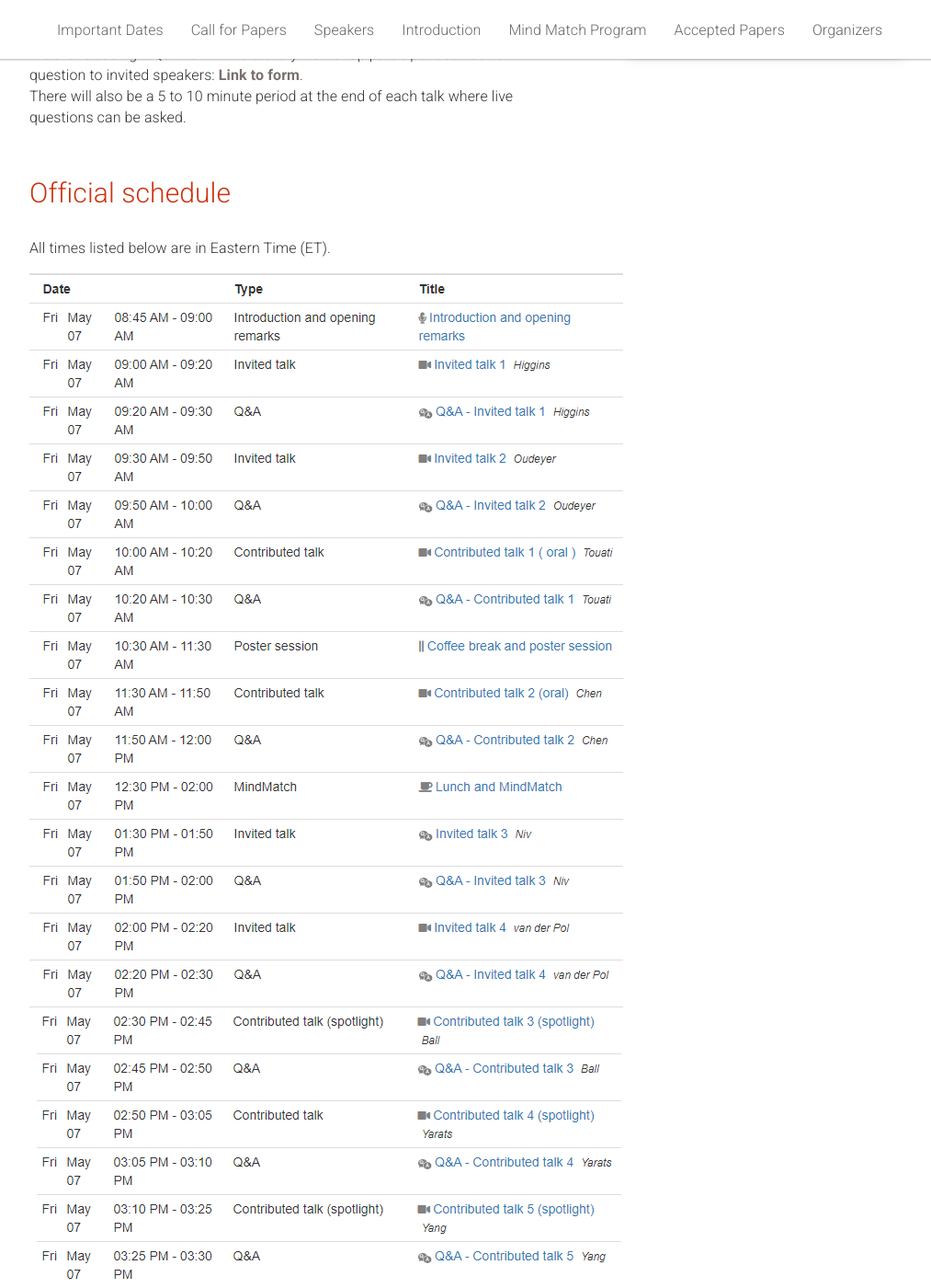
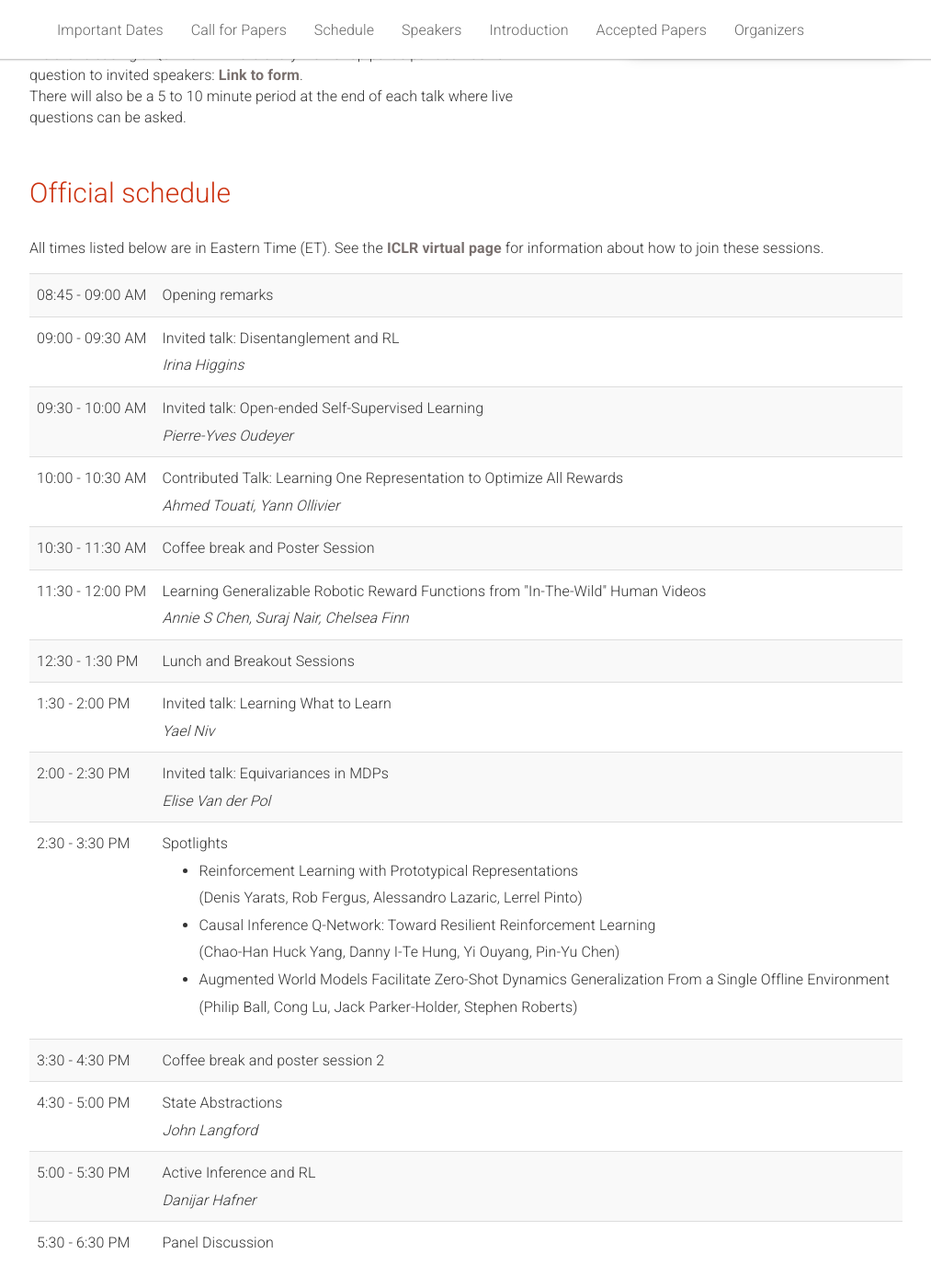
Before and after one commit to sslrlworkshop/sslrlworkshop.github.io, a Jekyll site: the page built from _pages/home.md, in a window 1280 px wide and 1400 px high, scrolled down 476 px. Shown: the whole window at 92% size, without its empty margins (133-1146 px from the left). Built offline with Jekyll 4.4.1, drawn with Linux system fonts in a browser that asks for light colours; some of the changed text lies outside the part shown.

Commit message:
Add HTML schedule

```diff
--- a/_includes/header.html
+++ b/_includes/header.html
@@ -15,11 +15,11 @@
       <ul class="nav navbar-nav">
         <li><a href="#dates">Important Dates</a></li>
         <li><a href="#cfp">Call for Papers </a></li>
-        <!--li><a href="#schedule">Schedule</a></li-->
+        <li><a href="#schedule">Schedule</a></li>
         <li><a href="#speakers">Speakers</a></li>
         <!--li><a href="#accepted">Accepted Papers</a></li-->
         <li><a href="#intro">Introduction</a></li>
-        <li><a href="#mindmatch">Mind Match Program</a></li>
+        <!--<li><a href="#mindmatch">Mind Match Program</a></li>-->
         <li><a href="#accepted">Accepted Papers</a></li>
         <li><a href="#organizers">Organizers</a></li>
         <!-- <li><a href="#sponsors">Sponsors</a></li> -->
--- a/_pages/home.md
+++ b/_pages/home.md
@@ -41,26 +41,123 @@ acknowledgements: ""
 
 </div>
 
-<div class="row" id="cfp">
+<div class="row" id="schedule">
   <div class="col-xs-12">
     <h2>Official schedule</h2>
     <br/>
-    <p> All times listed below are in Eastern Time (ET). </p>
+    <p> All times listed below are in Eastern Time (ET). See the <a href="https://iclr.cc/virtual/2021/workshop/2126"> ICLR virtual page </a> for information about how to join these sessions. </p>
   </div>
 </div>
 
 <div class="row">
   <div class="col-xs-12">
-    <img src="{{ "/static/img/official_SSL_RL_schedule.png" | prepend:site.baseurl }}">
-
+    <table class="table table-striped">
+      <tbody>
+        <tr>
+          <td>08:45 - 09:00 AM</td>
+          <td>
+            Opening remarks
+          </td>
+        </tr>
+        <tr>
+          <td>09:00 - 09:30 AM</td>
+          <td>
+            Invited talk: Disentanglement and RL <br/>
+            <i> Irina Higgins </i>
+          </td>
+        </tr>
+        <tr>
+          <td>09:30 - 10:00 AM</td>
+          <td>
+            Invited talk: Open-ended Self-Supervised Learning <br/>
+            <i> Pierre-Yves Oudeyer </i>
+          </td>
+        </tr>
+        <tr>
+          <td>10:00 - 10:30 AM</td>
+          <td>
+            Contributed Talk: Learning One Representation to Optimize All Rewards <br/>
+            <i> Ahmed Touati, Yann Ollivier </i>
+          </td>
+        </tr>
+        <tr>
+          <td>10:30 - 11:30 AM</td>
+          <td>
+            Coffee break and Poster Session
+          </td>
+        </tr>
+        <tr>
+          <td>11:30 - 12:00 PM</td>
+          <td>
+            Learning Generalizable Robotic Reward Functions from "In-The-Wild" Human Videos <br/>
+            <i> Annie S Chen, Suraj Nair, Chelsea Finn </i>
+          </td>
+        </tr>
+        <tr>
+          <td>12:30 - 1:30 PM</td>
+          <td>
+            Lunch and Breakout Sessions
+          </td>
+        </tr>
+        <tr>
+          <td>1:30 - 2:00 PM</td>
+          <td>
+            Invited talk: Learning What to Learn <br/>
+            <i> Yael Niv </i>
+          </td>
+        </tr>
+        <tr>
+          <td>2:00 - 2:30 PM</td>
+          <td>
+            Invited talk: Equivariances in MDPs <br/>
+            <i> Elise Van der Pol </i>
+          </td>
+        </tr>
+        <tr>
+          <td>2:30 - 3:30 PM</td>
+          <td>
+            Spotlights
+            <ul>
+            <li>Reinforcement Learning with Prototypical Representations<br>
+            (Denis Yarats, Rob Fergus, Alessandro Lazaric, Lerrel Pinto)</li>
+            <li>Causal Inference Q-Network: Toward Resilient Reinforcement Learning<br>
+            (Chao-Han Huck Yang, Danny I-Te Hung, Yi Ouyang, Pin-Yu Chen)
+            </li>
+            <li>Augmented World Models Facilitate Zero-Shot Dynamics Generalization From a Single Offline Environment<br>
+            (Philip Ball, Cong Lu, Jack Parker-Holder, Stephen Roberts)
+            </li>
+            </ul>
+          </td>
+        </tr>
+        <tr>
+          <td>3:30 - 4:30 PM</td>
+          <td>
+            Coffee break and poster session 2
+          </td>
+        </tr>
+        <tr>
+          <td>4:30 - 5:00 PM</td>
+          <td>
+            State Abstractions <br/>
+            <i> John Langford </i>
+          </td>
+        </tr>
+        <tr>
+          <td>5:00 - 5:30 PM</td>
+          <td>
+            Active Inference and RL <br/>
+            <i> Danijar Hafner </i>
+          </td>
+        </tr>
+        <tr>
+          <td>5:30 - 6:30 PM</td>
+          <td> Panel Discussion </td>
+        </tr>
+      </tbody>
+    </table>
   </div>
 </div>
 
-
-<br />
-
-
-<br />
 
 <div class="row" id="dates">
   <div class="col-xs-12">
@@ -245,7 +342,8 @@ acknowledgements: ""
     </div>
 </div>
 
-<hr />
+
+
 
 <div class="row" id="organizers">
   <div class="col-xs-12">
@@ -327,6 +425,10 @@ acknowledgements: ""
   </div>
 </div>
 <div class="row">
+<div class="col-md-12">
+    <br/>
+    <p> Camera-ready versions of all the papers are available on <a href="https://openreview.net/group?id=ICLR.cc/2021/Workshop/SSL-RL"> OpenReview </a> </p>
+    </div>
   <div class="col-md-12">
     <ol>
 <li><b>[Oral]</b> <i>Learning One Representation to Optimize All Rewards</i>. Ahmed Touati, Yann Ollivier.</li>
```
